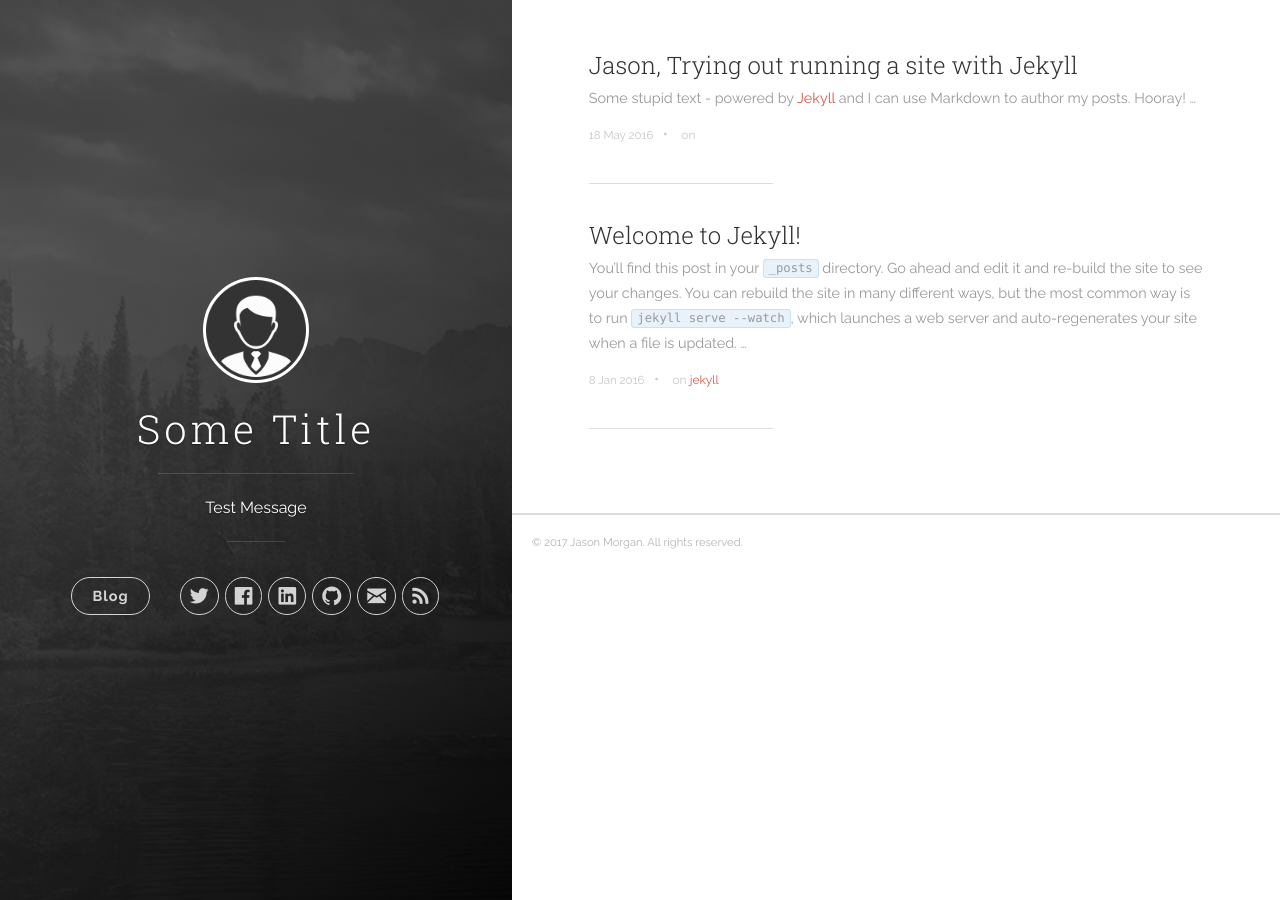
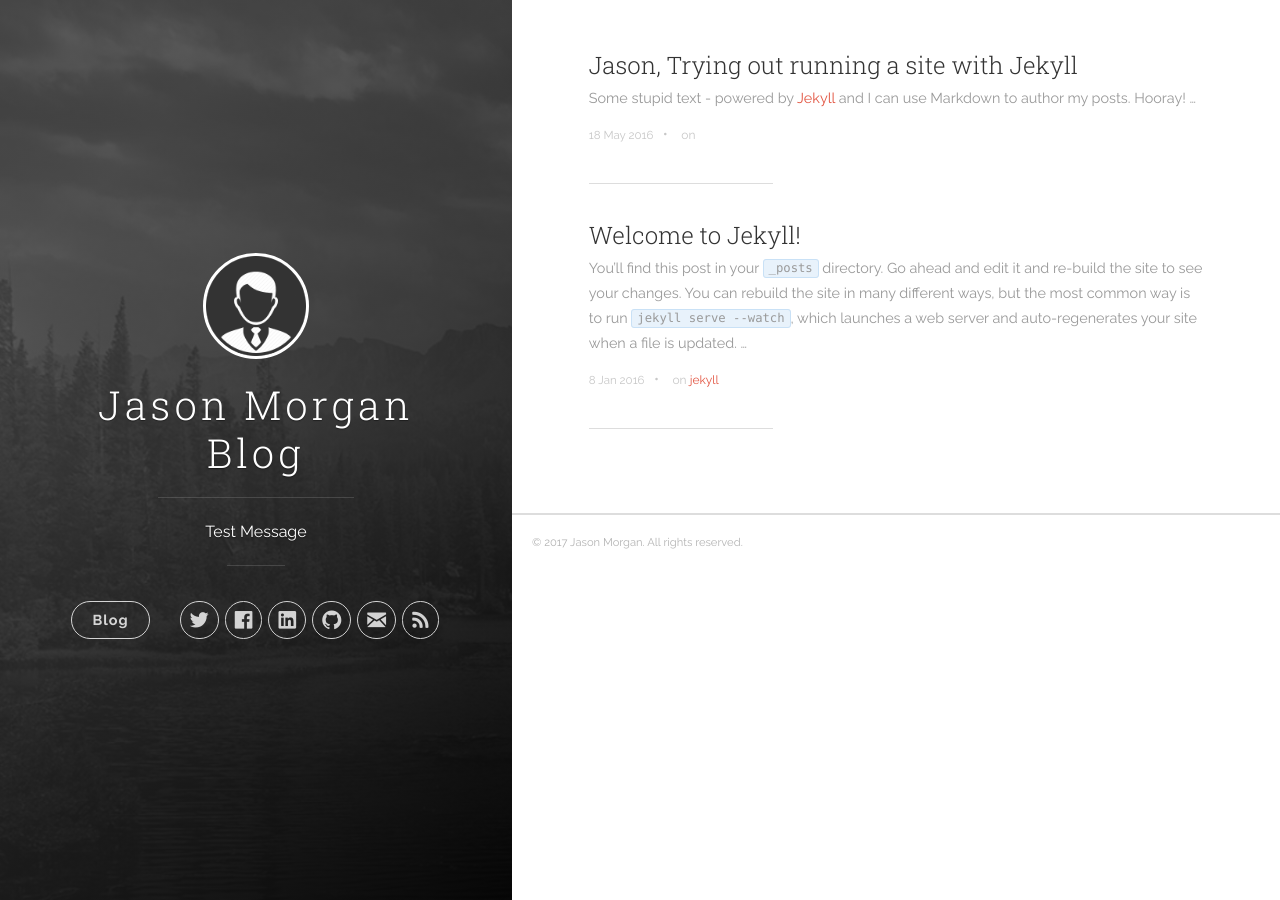
Before and after one commit to JasonMorgan/JasonMorgan.github.io, a Jekyll site: the page built from index.html, in a window 1280 px wide. Built offline with Jekyll 4.4.1, drawn with Linux system fonts in a browser that asks for light colours; nearby versions of some CDN libraries; the list of posts is cut into pages by our own code.

Commit message:
Trying a new title.

```diff
--- a/_config.yml
+++ b/_config.yml
@@ -1,5 +1,5 @@
 # Site settings
-title: Some Title
+title: Jason Morgan Blog
 description: 'Test Message'
 url: 'https://jasonmorgan.github.io'
 baseurl: '/'
```
